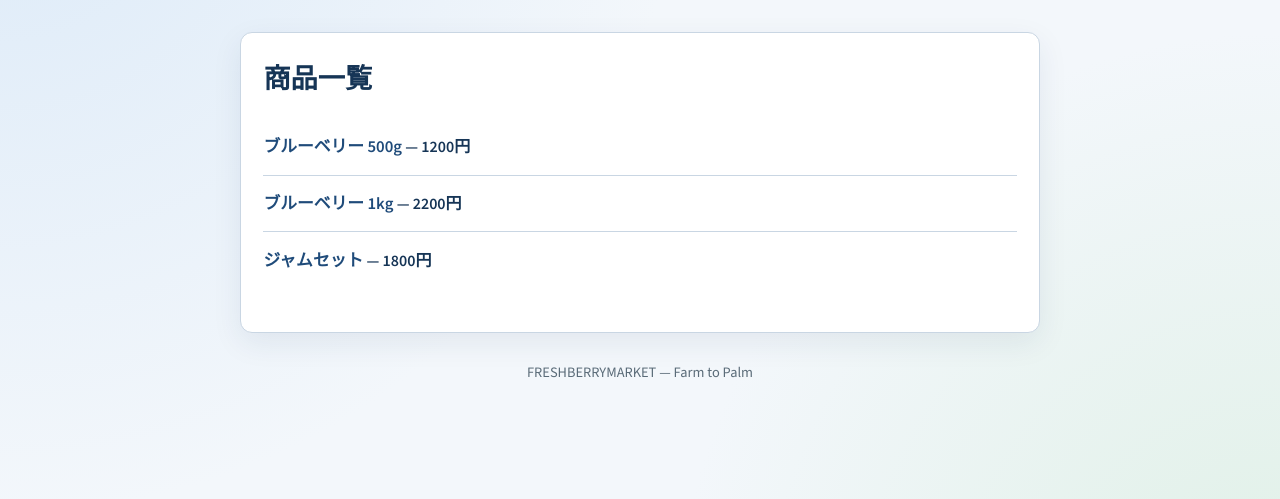
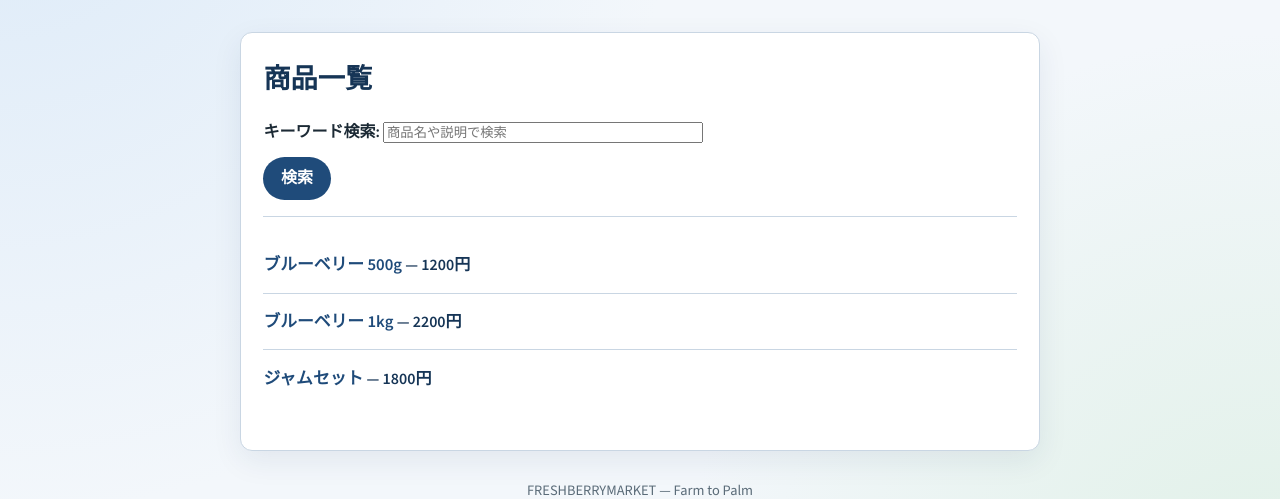
Before and after one commit to misamisa683269/flask_FRESHBERRYMARKET_app, a Flask app: page /products in a window 1280 px wide. Shown: the part 164-663 px from the top of the page. Run offline with Flask 3, Linux system fonts and the light colour scheme; data comes from the database, SQL or seed files in the repository.

Commit message:
商品一覧のキーワード検索を追加

```diff
--- a/app.py
+++ b/app.py
@@ -133,6 +133,22 @@ def get_all_products():
         FROM products
         ORDER BY id
         """
+    ).fetchall()
+    conn.close()
+    return products
+
+
+def search_products(keyword):
+    conn = get_db()
+    like = f"%{keyword}%"
+    products = conn.execute(
+        """
+        SELECT id, name, price, description, image_filename
+        FROM products
+        WHERE name LIKE ? OR description LIKE ?
+        ORDER BY id
+        """,
+        (like, like),
     ).fetchall()
     conn.close()
     return products
@@ -439,7 +455,16 @@ def uploaded_file(filename):
 
 @app.route("/products")
 def products():
-    return render_template("products.html", products=get_all_products())
+    query = request.args.get("q", "").strip()
+    if query:
+        product_list = search_products(query)
+    else:
+        product_list = get_all_products()
+    return render_template(
+        "products.html",
+        products=product_list,
+        q=query,
+    )
 
 
 @app.route("/products/new", methods=["GET", "POST"])
--- a/static/style.css
+++ b/static/style.css
@@ -229,6 +229,20 @@ label {
   margin-bottom: 1rem;
 }
 
+.search-form {
+  margin-bottom: 1.25rem;
+  padding-bottom: 1rem;
+  border-bottom: 1px solid var(--line);
+}
+
+.search-form .form-field {
+  margin-bottom: 0.75rem;
+}
+
+.search-form input[type="search"] {
+  width: min(100%, 320px);
+}
+
 input[type="text"],
 input[type="password"],
 input[type="number"] {
--- a/templates/products.html
+++ b/templates/products.html
@@ -4,6 +4,25 @@
 
 {% block content %}
 <h1>商品一覧</h1>
+
+<form class="search-form" action="{{ url_for('products') }}" method="get">
+  <div class="form-field">
+    <label>
+      キーワード検索:
+      <input type="search" name="q" value="{{ q }}" placeholder="商品名や説明で検索" />
+    </label>
+  </div>
+  <button type="submit">検索</button>
+  {% if q %}
+  <a class="button button-light" href="{{ url_for('products') }}">すべて表示</a>
+  {% endif %}
+</form>
+
+{% if q %}
+<p class="muted">「{{ q }}」の検索結果: {{ products|length }}件</p>
+{% endif %}
+
+{% if products %}
 <ul class="product-list">
   {% for product in products %}
   <li class="product-item">
@@ -25,4 +44,7 @@
   </li>
   {% endfor %}
 </ul>
+{% else %}
+<p class="muted">該当する商品がありません。</p>
+{% endif %}
 {% endblock %}
```
